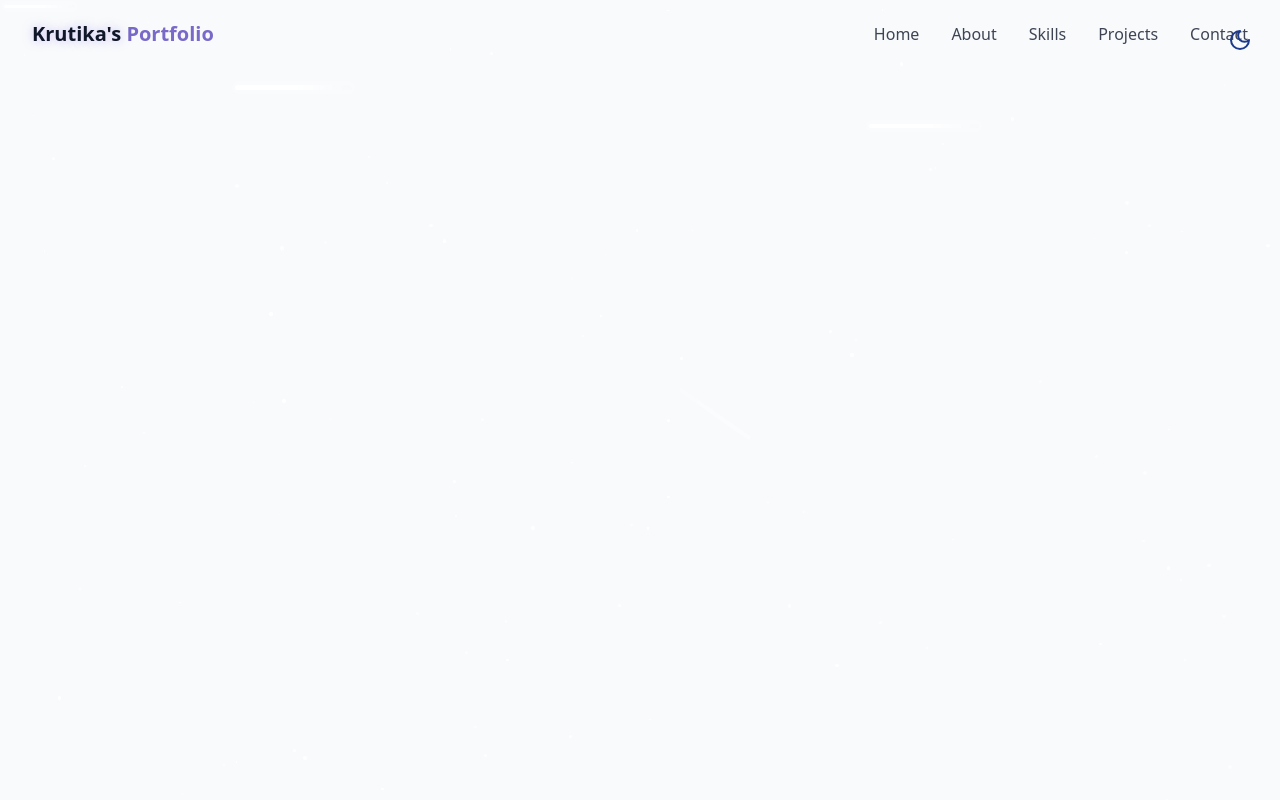
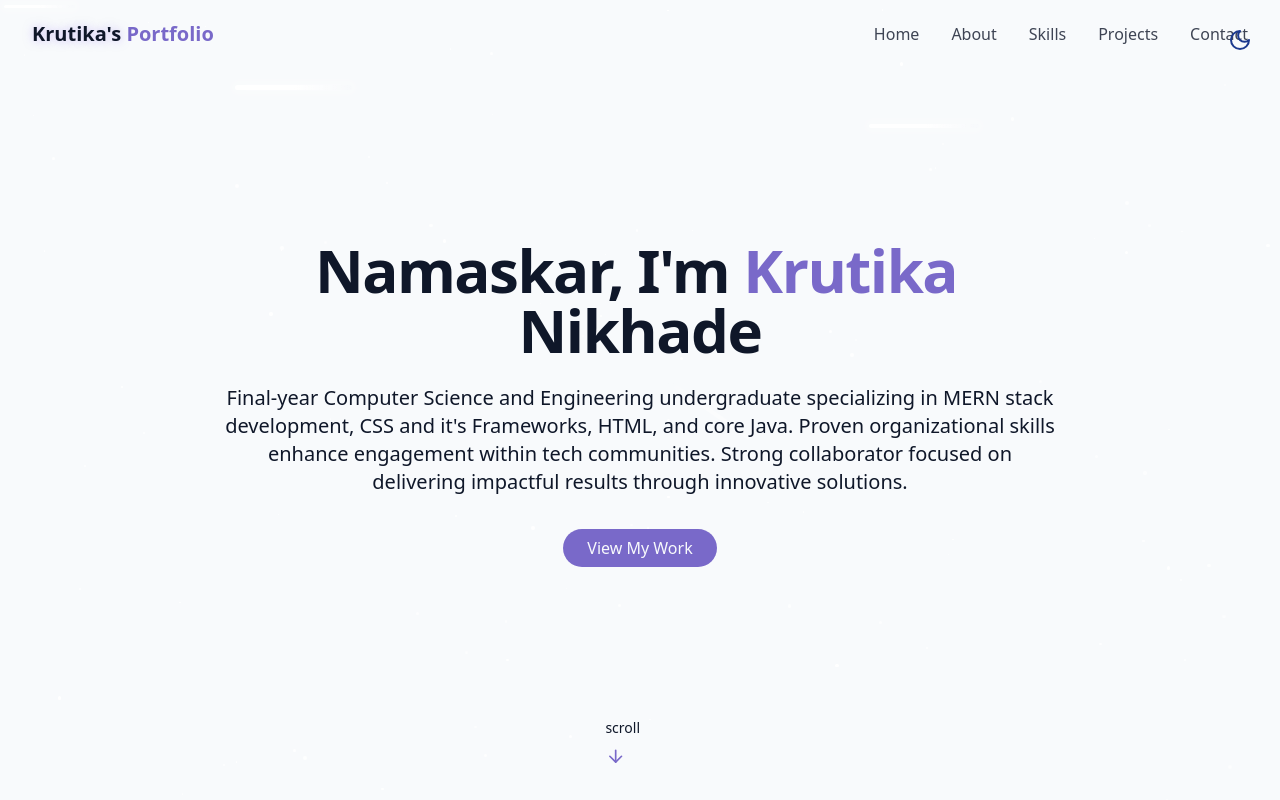
Before and after one commit to KrutikaNikhade/Portfolio, a React (Vite) app: page / in a window 1280 px wide. Built offline with nearby package versions, Linux system fonts and the light colour scheme.

Commit message:
HeroSection of the portfolio -done

```diff
--- /dev/null
+++ b/src/components/HeroSection.jsx
@@ -0,0 +1,38 @@
+import { ArrowDown } from "lucide-react";
+
+
+export const HeroSection = () =>{
+    return (<section id="hero" className="relative min-h-screen flex flex-col items-center justify-center px-4"
+    >
+       <div className="container max-w-4xl mx-auto text-center z-10">
+        <div className="space-y-6">
+          <h1 className="text-4xl md:text-6xl font-bold tracking-tight">
+            <span className="opacity-0 animate-fade-in-delay-1">Namaskar, I'm</span>
+            <span className="text-primary opacity-0 animate-fade-in-delay-2">
+                {" "}
+                Krutika</span>
+            <span className="text-gradient ml-2 opacity-0 animate-fade-in-delay-2"> Nikhade</span>
+          </h1>
+
+          <p className="text-lg md:text-xl text-muted-foreground max-2-2xl mx-auto opacity-0 animate-fade-in-delay-3">Final-year Computer Science and Engineering undergraduate specializing in MERN stack development, CSS and it's Frameworks,
+          HTML, and core Java. Proven organizational skills enhance engagement within tech communities. Strong collaborator
+          focused on delivering impactful results through innovative solutions.
+          </p>
+
+          <div className="pt-4 opacity-0 animate-fade-in-delay-4">
+            <a href="#projects" className="cosmic-button">
+          View My Work
+            </a>
+          </div>
+        </div>
+       </div>
+
+          <div
+            className="absolute bottom-8 left-1//2 transform -translate-x-1/2 flex flex-col itmes-center animate-bounce"
+          >
+              <span className="text-sm text-muted-foreground mb-2">scroll</span>
+              <ArrowDown className="h-5 w-5 text-primary" />
+          </div>
+    </section>
+   );
+};
--- a/src/pages/Home.jsx
+++ b/src/pages/Home.jsx
@@ -1,6 +1,7 @@
 import{ ThemeToggle } from "../components/ThemeToggle";
 import { StarBackground } from "../components/StarBackground";
 import { Navbar } from "../components/Navbar";
+import { HeroSection } from '../components/HeroSection';
 
 export const Home = () => {
     return (
@@ -15,6 +16,9 @@
         <Navbar/>
 
         {/* Main content*/}
+  <main>
+    <HeroSection />
+  </main>
 
         {/* Footer */}
         </div>
```
